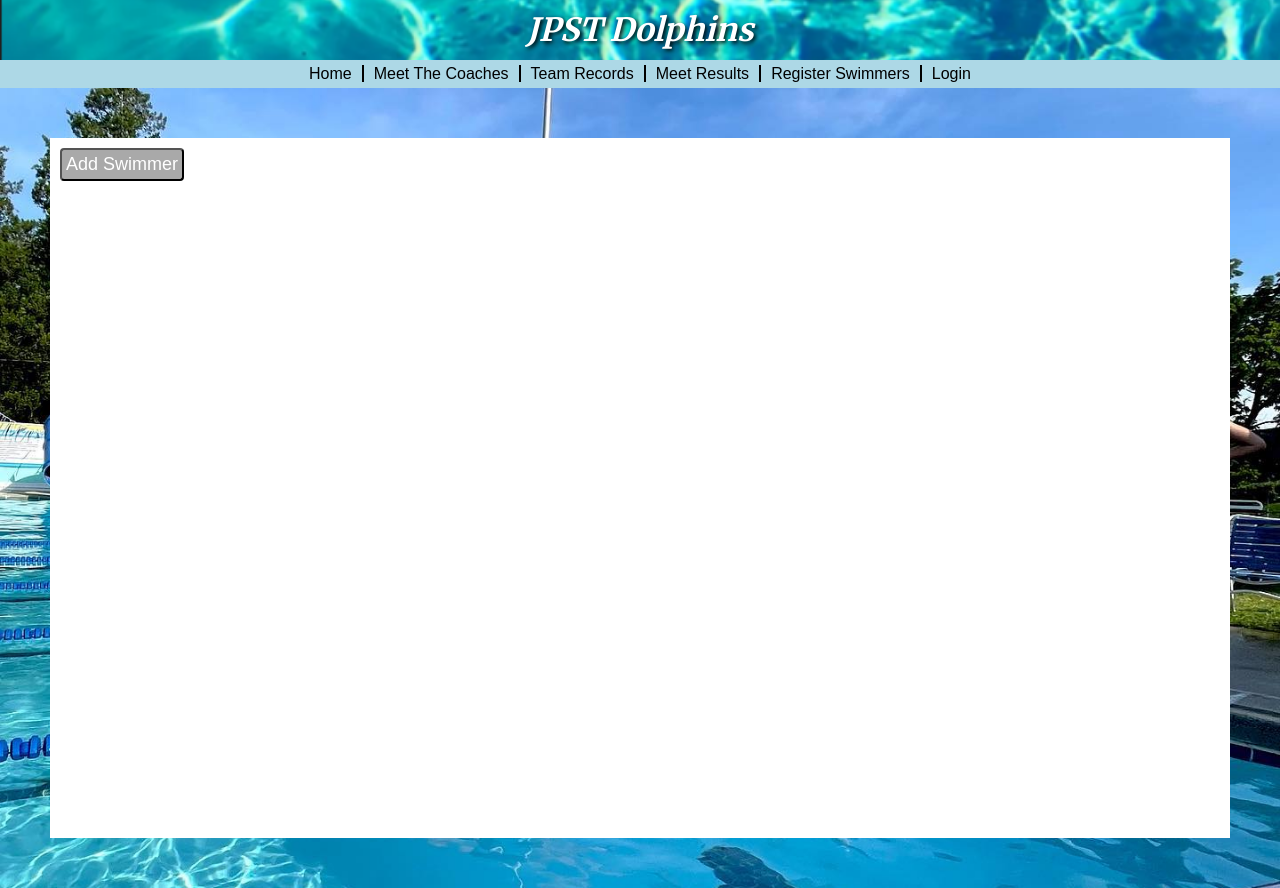
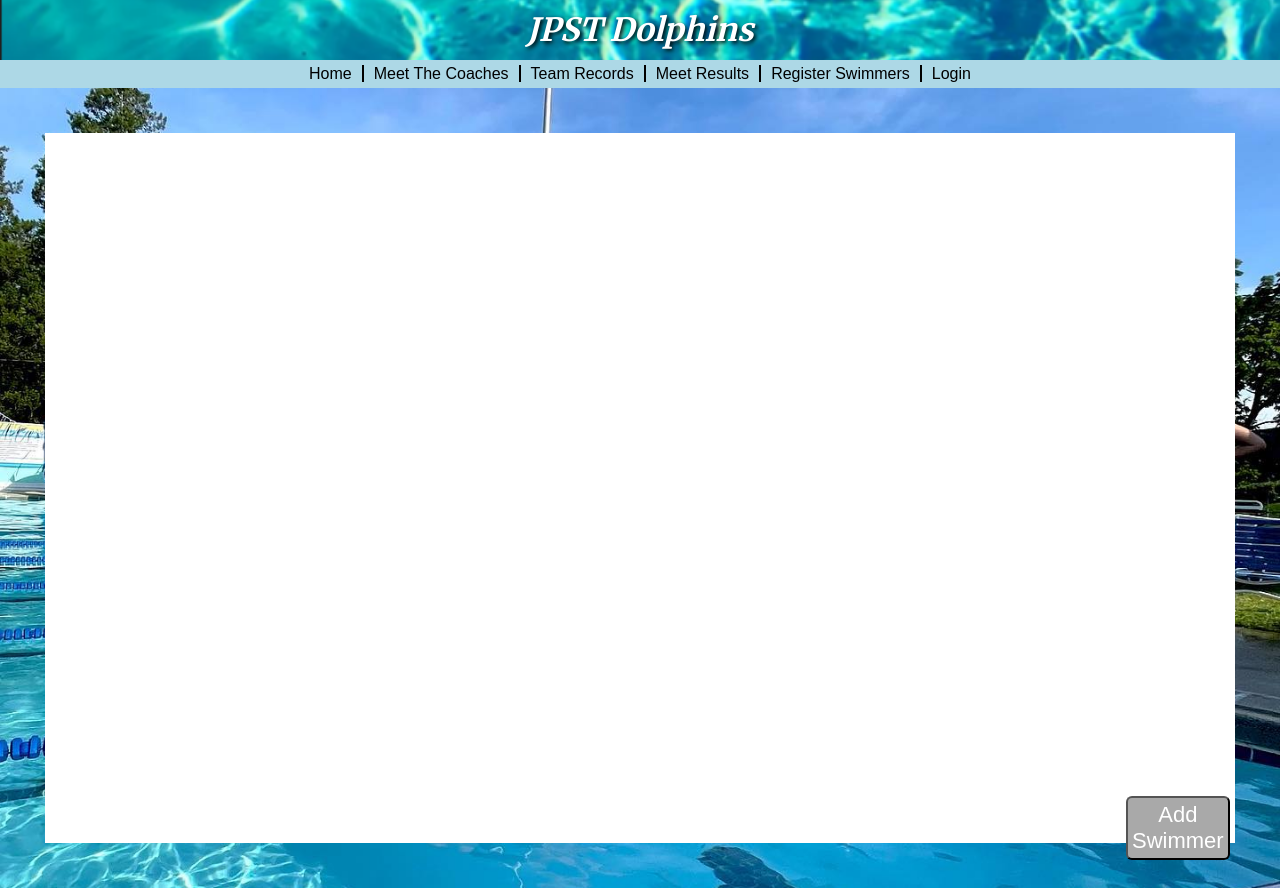
Before and after one commit to zachpfaltzgraff/JPSTWebsite---not-complete, an Angular app: page /register-swimmers in a window 1280 px wide. Built offline with nearby package versions, Linux system fonts and the light colour scheme.

Commit message:
Grid
Added grid, so when you click the add button it will pop up a Form to fill in

```diff
--- a/src/app/register-swimmers/register-swimmers.component.css
+++ b/src/app/register-swimmers/register-swimmers.component.css
@@ -8,21 +8,28 @@
 }
 
 .white-box {
-    margin: 50px;
+    margin: 45px;
     width: 100%;
     background-color: white;
+
+    display: grid;
+    grid-template-rows: 92% 8%;
+    grid-template-columns: 90% 10%;
 }
 
 .add-button {
+    grid-row: 2;
+    grid-column: 2;
     margin: 10px;
+}
+button {
     background-color: darkgrey;
     color: white;
     padding: 4px;
-    border-radius: 4px;
-    font-size: 18px;
-    margin: 10px;
+    border-radius: 6px;
+    font-size: 22px;
 }
-.add-button:hover {
+button:hover {
     cursor: pointer;
     background-color: grey;
 }
--- a/src/app/register-swimmers/register-swimmers.component.html
+++ b/src/app/register-swimmers/register-swimmers.component.html
@@ -2,7 +2,13 @@
     <div class="background-image">
         <div class="white-box">
 
-            <button class="add-button">Add Swimmer</button>
+
+
+
+
+            <div class="add-button">
+                <button>Add Swimmer</button>
+            </div>
         </div>
     </div>
 </div>
```
